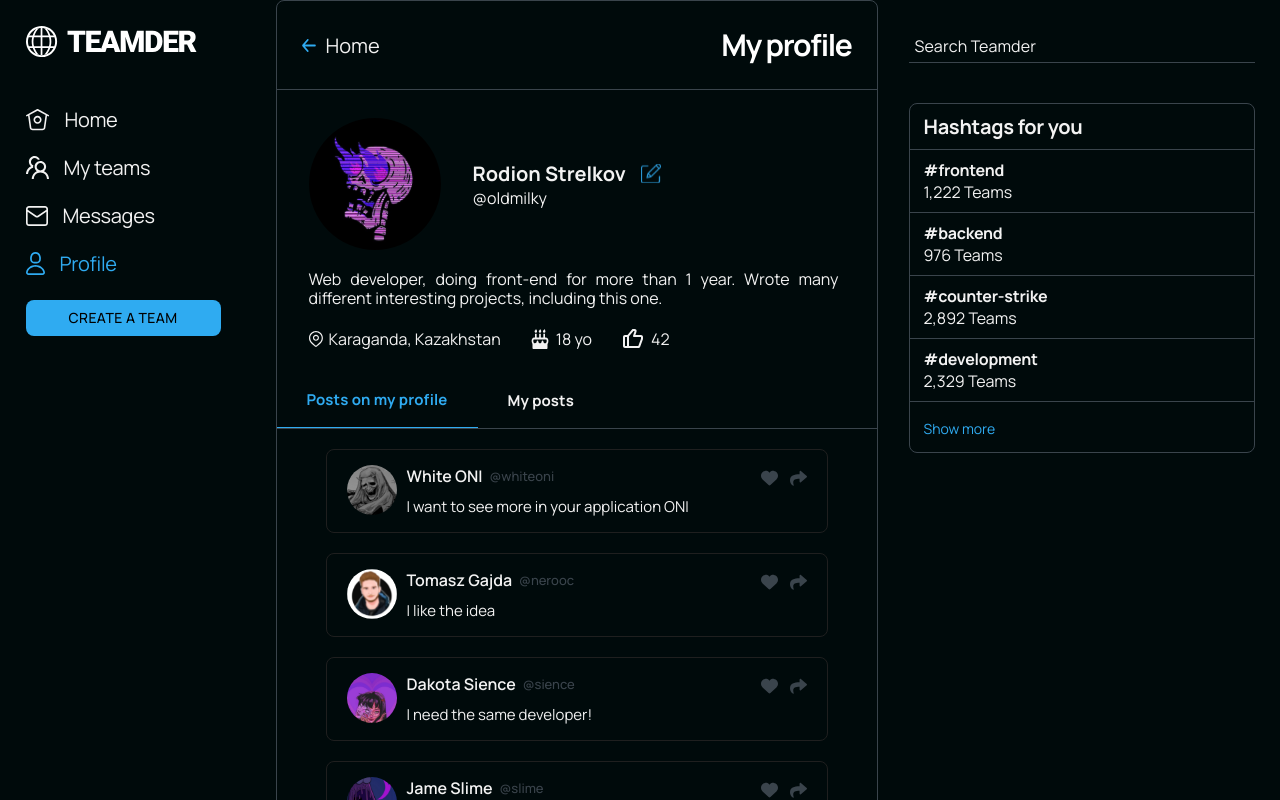
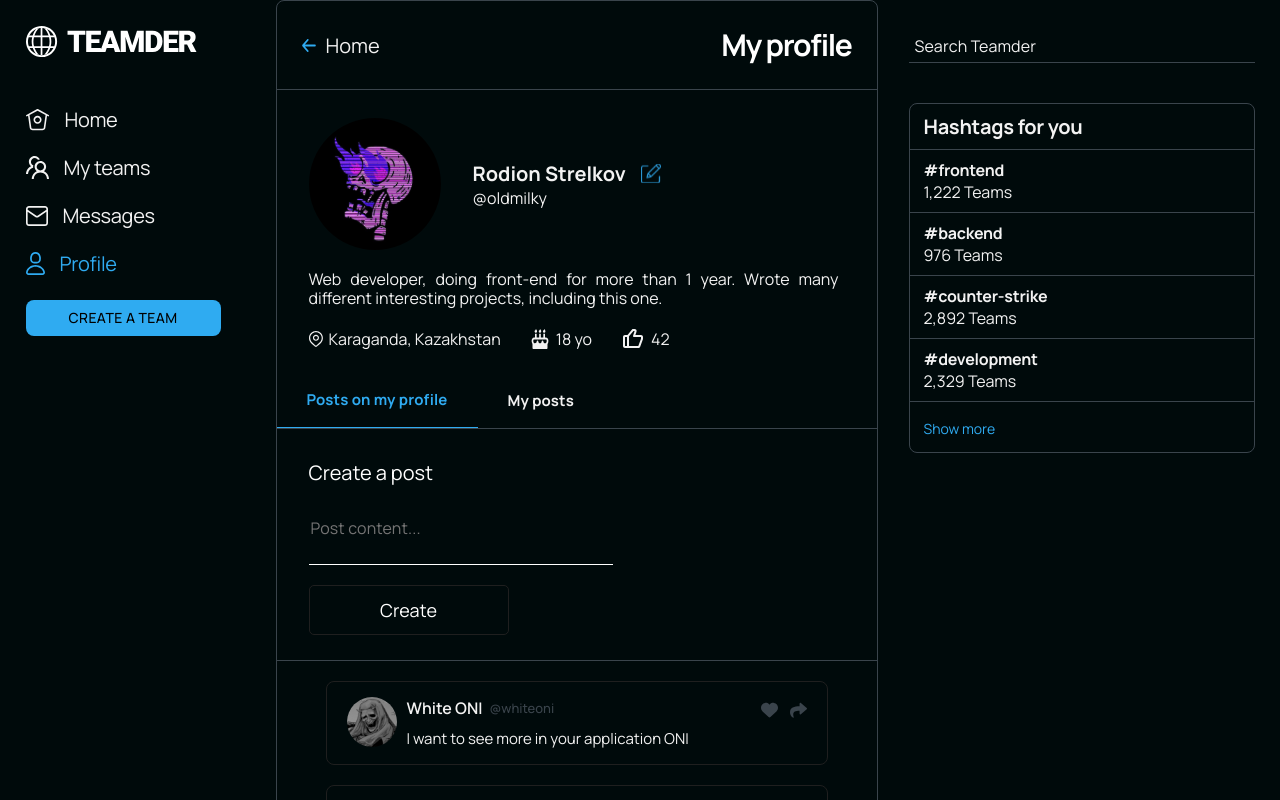
Before and after one commit to JustSeme/teamder, a React (Create React App) app: page /profile in a window 1280 px wide. Shown: the top 800 px of the page. Built offline with nearby package versions, Linux system fonts and the light colour scheme.

Commit message:
прокидывание callback через props

```diff
--- a/src/App.jsx
+++ b/src/App.jsx
@@ -28,6 +28,7 @@ function App(props) {
               <Profile
                 profilePosts={props.state.profilePage.profilePosts}
                 myPosts={props.state.profilePage.myPosts}
+                addPost={props.addPost}
               />
             }
             exact
--- a/src/components/Hashtags/Hashtags.jsx
+++ b/src/components/Hashtags/Hashtags.jsx
@@ -2,6 +2,7 @@ import React from 'react';
 import './Hashtags.css';
 
 function Hashtags() {
+
   return (
     <div className="hashtags">
       <div className="hashtags__container">
--- a/src/components/Profile/Profile.css
+++ b/src/components/Profile/Profile.css
@@ -136,6 +136,7 @@
 .profile__button_wrapper {
     display: flex;
     margin-top: 39px;
+    border-bottom: 1px solid #3A444C;
 }
 
 .profile__button_post {
@@ -179,3 +180,59 @@
 .profile__link {
     text-decoration: none;
 }
+
+.profile-create {
+    margin: 25px 0 25px 32px;
+}
+
+.profile-create__title {
+    font-style: normal;
+    font-weight: 400;
+    font-size: 20px;
+    line-height: 38px;
+    color: #FFFFFF;
+    margin: 0;
+}
+
+.profile-create__field {
+    background-color: #000A0B;
+    border-bottom: 1px solid #FFFFFF;
+    border-right: none;
+    border-left: none;
+    border-top: none;
+    font-style: normal;
+    font-weight: 400;
+    font-size: 16px;
+    line-height: 19px;
+    display: flex;
+    align-items: center;
+    letter-spacing: 0.15px;
+    color: rgba(255, 255, 255, 0.5);
+    width: 300px;
+    height: 70px;
+    outline: none;
+    text-align: start;
+}
+
+.profile-create__button {
+    width: 200px;
+    height: 50px;
+    color: #FFF;
+    background-color: #000A0B;
+    cursor: pointer;
+    border: none;
+    font-style: normal;
+    font-weight: normal;
+    font-size: 18px;
+    line-height: 22px;
+    text-align: center;
+    border-radius: 5px;
+    border: 1px solid #1F1F1F;
+    margin: 20px 0 0;
+}
+
+.profile-create__button:hover {
+    background-color: #2FABF1;
+    transition: linear 0.3s;
+    color: #000000;
+}
--- a/src/components/Profile/Profile.jsx
+++ b/src/components/Profile/Profile.jsx
@@ -45,6 +45,14 @@ function Profile(props) {
     setIsPopup("popupEdit");
   };
 
+  let newPostElement = React.createRef();
+
+  let addPost = () => {
+    debugger
+    let text = newPostElement.current.value;
+    props.addPost(text);
+  }
+
   return (
     <div className="profile">
       <Navigation
@@ -91,18 +99,8 @@ function Profile(props) {
               <p className="profile__button_text">18 yo</p>
             </button>
             <button className="profile__button" onClick={onLikeButtonClick}>
-              <svg
-                width="24"
-                height="24"
-                viewBox="0 0 24 24"
-                fill="none"
-                xmlns="http://www.w3.org/2000/svg"
-              >
-                <path
-                  className={isLike ? activeColorLike : inactiveColorLike}
-                  d="M20 8H14.388L15.511 4.633C15.713 4.025 15.611 3.351 15.236 2.831C14.861 2.311 14.253 2 13.612 2H12C11.703 2 11.422 2.132 11.231 2.36L6.531 8H4C2.897 8 2 8.897 2 10V19C2 20.103 2.897 21 4 21H17.307C17.7139 20.9986 18.1108 20.8738 18.4452 20.6421C18.7797 20.4103 19.0359 20.0825 19.18 19.702L21.937 12.351C21.9789 12.2387 22.0002 12.1198 22 12V10C22 8.897 21.103 8 20 8ZM4 10H6V19H4V10ZM20 11.819L17.307 19H8V9.362L12.468 4H13.614L12.052 8.683C12.0013 8.83331 11.9871 8.99355 12.0107 9.15043C12.0343 9.3073 12.095 9.45629 12.1877 9.58504C12.2803 9.71379 12.4024 9.8186 12.5436 9.89076C12.6849 9.96293 12.8414 10.0004 13 10H20V11.819Z"
-                  fill="#F2F2F2"
-                />
+              <svg width="24" height="24" viewBox="0 0 24 24" fill="none" xmlns="http://www.w3.org/2000/svg">
+                <path className={isLike ? activeColorLike : inactiveColorLike} d="M20 8H14.388L15.511 4.633C15.713 4.025 15.611 3.351 15.236 2.831C14.861 2.311 14.253 2 13.612 2H12C11.703 2 11.422 2.132 11.231 2.36L6.531 8H4C2.897 8 2 8.897 2 10V19C2 20.103 2.897 21 4 21H17.307C17.7139 20.9986 18.1108 20.8738 18.4452 20.6421C18.7797 20.4103 19.0359 20.0825 19.18 19.702L21.937 12.351C21.9789 12.2387 22.0002 12.1198 22 12V10C22 8.897 21.103 8 20 8ZM4 10H6V19H4V10ZM20 11.819L17.307 19H8V9.362L12.468 4H13.614L12.052 8.683C12.0013 8.83331 11.9871 8.99355 12.0107 9.15043C12.0343 9.3073 12.095 9.45629 12.1877 9.58504C12.2803 9.71379 12.4024 9.8186 12.5436 9.89076C12.6849 9.96293 12.8414 10.0004 13 10H20V11.819Z" fill="#F2F2F2"/>
               </svg>
               <p className="profile__button_text">{like}</p>
             </button>
@@ -124,7 +122,12 @@ function Profile(props) {
             My posts
           </button>
         </div>
-        {post === "ProfilePosts" && <ProfilePosts profilePosts={props.profilePosts} />}
+        <div className="profile-create">
+          <p className="profile-create__title">Create a post</p>
+          <input className="profile-create__field" minLength={2} maxLength={400} placeholder="Post content..." cols={5} ref={newPostElement} />
+          <button className="profile-create__button" onClick={addPost}>Create</button>
+        </div>
+        {post === "ProfilePosts" && <ProfilePosts profilePosts={props.profilePosts} addPost={props.addPost} />}
         {post === "MyPosts" && <MyPosts myPosts={props.myPosts} />}
         {isPopup === "popupEdit" && <Popup close={setIsPopup} />}
       </div>
--- a/src/index.js
+++ b/src/index.js
@@ -2,11 +2,11 @@ import React from 'react';
 import ReactDOM from 'react-dom/client';
 import './index.css';
 import App from './App';
-import state from './redux/state';
+import state, { addPost } from './redux/state';
 
 const root = ReactDOM.createRoot(document.getElementById('root'));
 root.render(
   <React.StrictMode>
-    <App state={state} />
+    <App state={state} addPost={addPost} />
   </React.StrictMode>
 );
--- a/src/redux/state.js
+++ b/src/redux/state.js
@@ -124,4 +124,15 @@ let state = {
   }
 };
 
+export let addPost = (message) => {
+  debugger;
+  let newPost = {
+    avatar: profile,
+    name: "Rodion Strelkov",
+    login: "@oldmilky",
+    message: message,
+  };
+  state.profilePage.profilePosts.push(newPost);
+}
+
 export default state;
```
